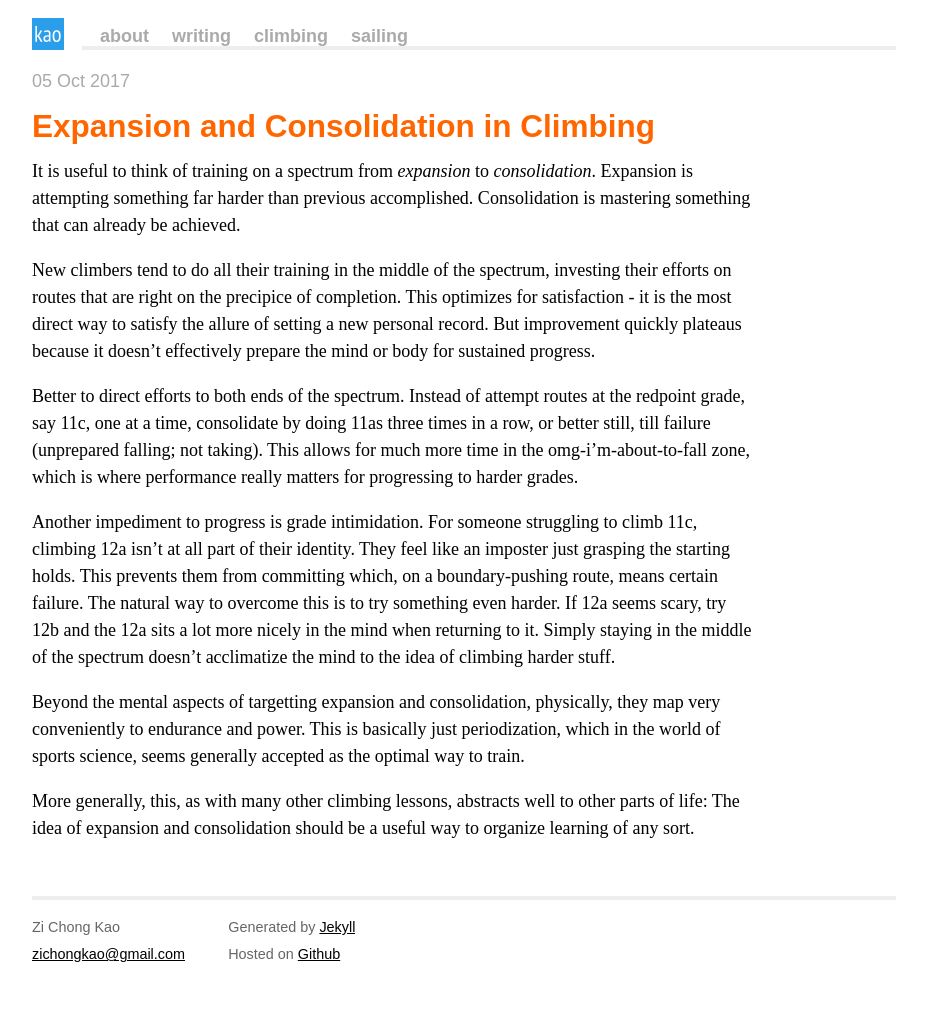
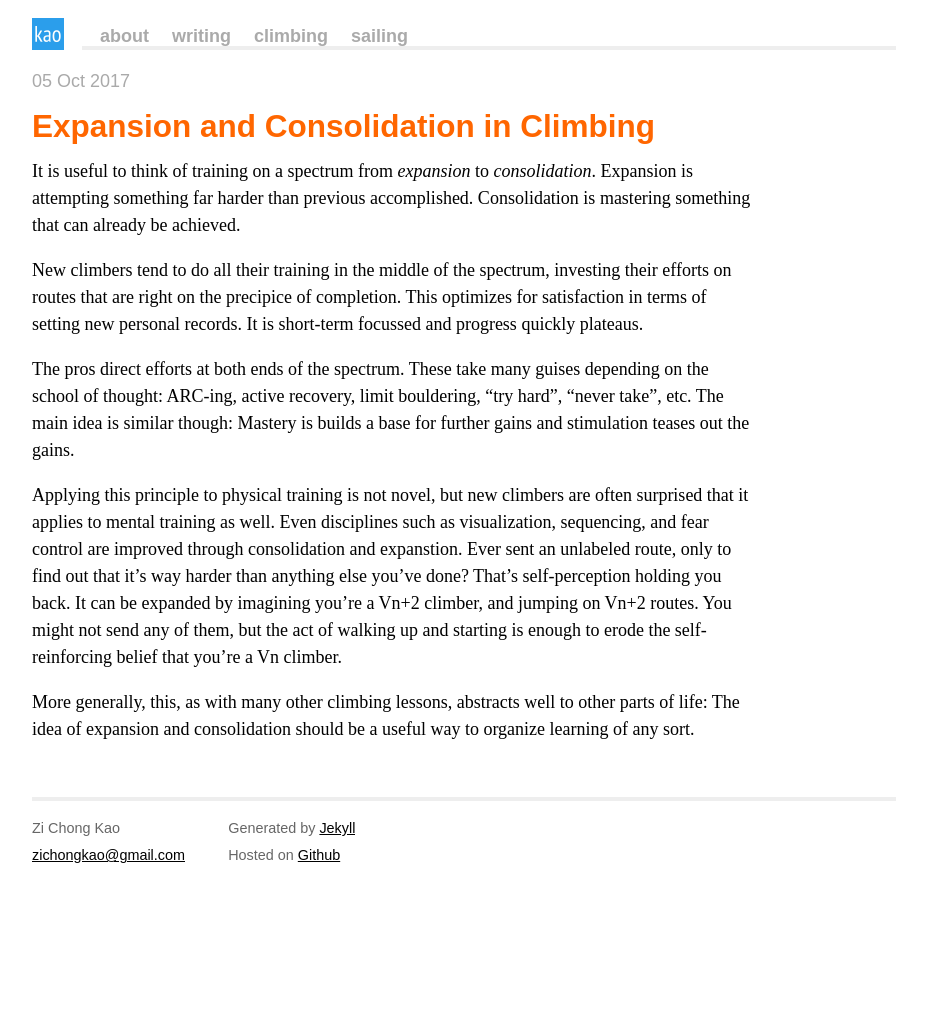
Before and after one commit to zichongkao/zichongkao.github.io, a Jekyll site: the page built from _posts/2017-10-05-Expansion-And-Consolidation-In-Climbing.md, in a window 1280 px wide. Shown: the whole page, without its empty margins (176-1103 px from the left). Built offline with Jekyll 4.4.1, drawn with Linux system fonts in a browser that asks for light colours; after the commit the page ends 929 px from its top, so only the background shows below that.

Commit message:
Edit posts

```diff
--- a/_posts/2017-10-05-Expansion-And-Consolidation-In-Climbing.md
+++ b/_posts/2017-10-05-Expansion-And-Consolidation-In-Climbing.md
@@ -6,12 +6,10 @@ title: "Expansion and Consolidation in Climbing"
 
 It is useful to think of training on a spectrum from *expansion* to *consolidation*. Expansion is attempting something far harder than previous accomplished. Consolidation is mastering something that can already be achieved.
 
-New climbers tend to do all their training in the middle of the spectrum, investing their efforts on routes that are right on the precipice of completion. This optimizes for satisfaction - it is the most direct way to satisfy the allure of setting a new personal record. But improvement quickly plateaus because it doesn't effectively prepare the mind or body for sustained progress.
+New climbers tend to do all their training in the middle of the spectrum, investing their efforts on routes that are right on the precipice of completion. This optimizes for satisfaction in terms of setting new personal records. It is short-term focussed and progress quickly plateaus.
 
-Better to direct efforts to both ends of the spectrum. Instead of attempt routes at the redpoint grade, say 11c, one at a time, consolidate by doing 11as three times in a row, or better still, till failure (unprepared falling; not taking). This allows for much more time in the omg-i'm-about-to-fall zone, which is where performance really matters for progressing to harder grades.
+The pros direct efforts at both ends of the spectrum. These take many guises depending on the school of thought: ARC-ing, active recovery, limit bouldering, "try hard", "never take", etc. The main idea is similar though: Mastery is builds a base for further gains and stimulation teases out the gains.
 
-Another impediment to progress is grade intimidation. For someone struggling to climb 11c, climbing 12a isn't at all part of their identity. They feel like an imposter just grasping the starting holds. This prevents them from committing which, on a boundary-pushing route, means certain failure. The natural way to overcome this is to try something even harder. If 12a seems scary, try 12b and the 12a sits a lot more nicely in the mind when returning to it. Simply staying in the middle of the spectrum doesn't acclimatize the mind to the idea of climbing harder stuff.
-
-Beyond the mental aspects of targetting expansion and consolidation, physically, they map very conveniently to endurance and power. This is basically just periodization, which in the world of sports science, seems generally accepted as the optimal way to train.
+Applying this principle to physical training is not novel, but new climbers are often surprised that it applies to mental training as well. Even disciplines such as visualization, sequencing, and fear control are improved through consolidation and expanstion. Ever sent an unlabeled route, only to find out that it's way harder than anything else you've done? That's self-perception holding you back. It can be expanded by imagining you're a Vn+2 climber, and jumping on Vn+2 routes. You might not send any of them, but the act of walking up and starting is enough to erode the self-reinforcing belief that you're a Vn climber.
 
 More generally, this, as with many other climbing lessons, abstracts well to other parts of life: The idea of expansion and consolidation should be a useful way to organize learning of any sort.
```
Also changed, not shown: _posts/2014-11-11-Ideas-Are-Trees.md (+1 -1 lines).
